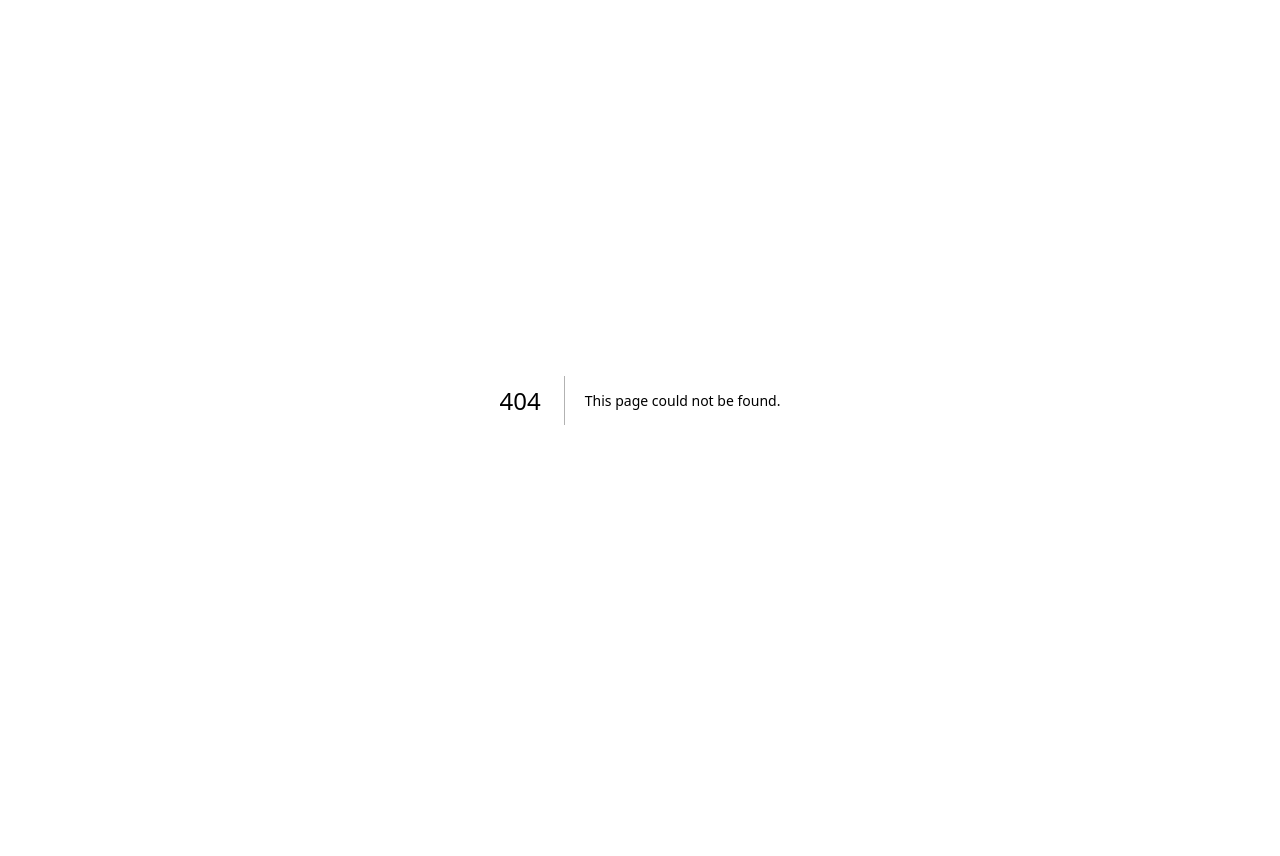
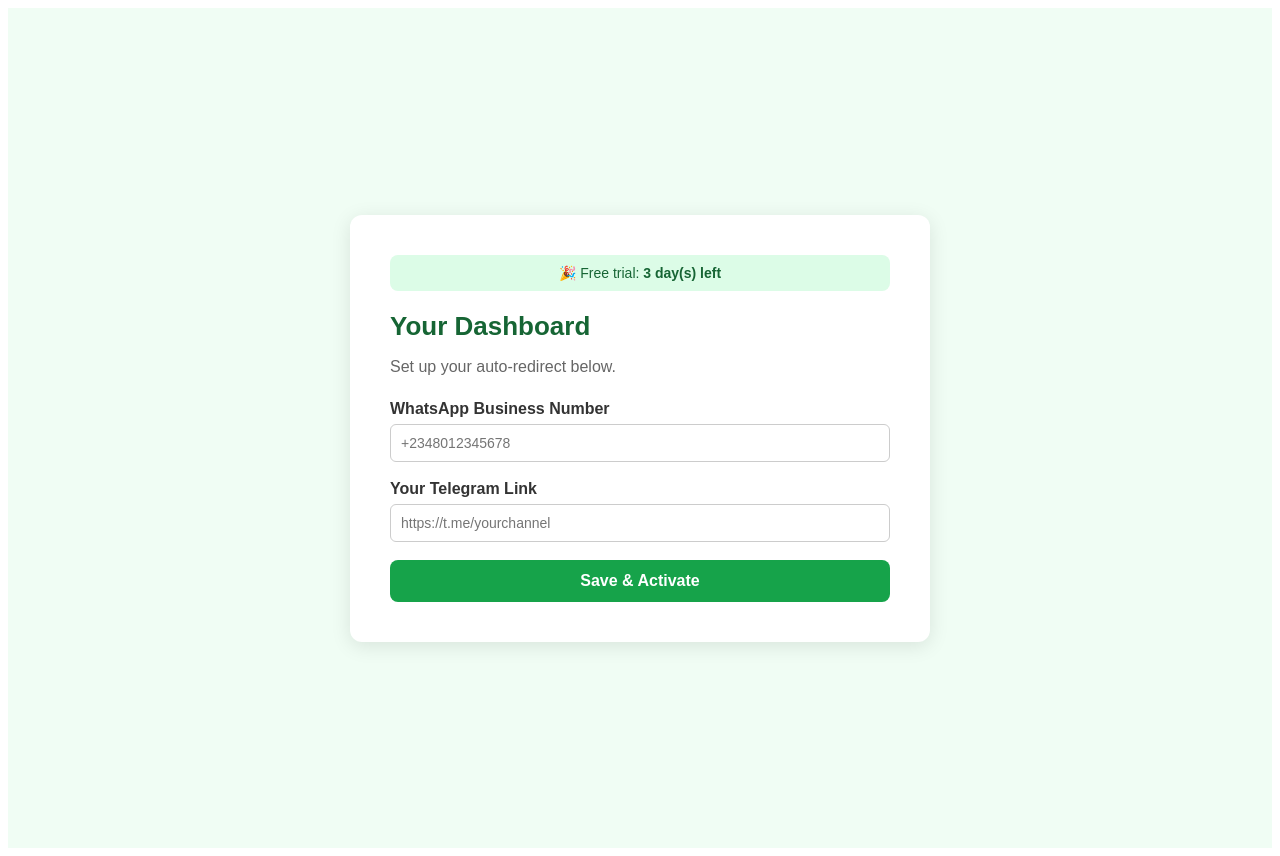
Before and after one commit to Akstar717/wa-redirect-app, a Next.js app: page /dashboard in a window 1280 px wide. Before the commit this address had no page. Before the commit the page ends 800 px from the top, so only its background shows below. Built offline with nearby package versions, Linux system fonts and the light colour scheme.

Commit message:
Create dashboard.js

```diff
--- /dev/null
+++ b/pages/dashboard.js
@@ -0,0 +1,159 @@
+import { useState, useEffect } from 'react';
+
+const TRIAL_DAYS = 3;
+
+export default function Dashboard() {
+  const [whatsappNumber, setWhatsappNumber] = useState('');
+  const [telegramLink, setTelegramLink] = useState('');
+  const [message, setMessage] = useState('');
+  const [trialStatus, setTrialStatus] = useState(null);
+
+  // Check trial status when the page loads
+  useEffect(() => {
+    const savedNumber = localStorage.getItem('whatsapp_number') || '';
+    const savedLink = localStorage.getItem('telegram_link') || '';
+    setWhatsappNumber(savedNumber);
+    setTelegramLink(savedLink);
+
+    let startDate = localStorage.getItem('trial_start');
+    if (!startDate) {
+      // First time visiting — start the trial now
+      startDate = new Date().toISOString();
+      localStorage.setItem('trial_start', startDate);
+    }
+
+    const start = new Date(startDate);
+    const now = new Date();
+    const daysUsed = Math.floor((now - start) / (1000 * 60 * 60 * 24));
+    const daysLeft = TRIAL_DAYS - daysUsed;
+
+    if (daysLeft > 0) {
+      setTrialStatus({ active: true, daysLeft });
+    } else {
+      setTrialStatus({ active: false, daysLeft: 0 });
+    }
+  }, []);
+
+  const saveSettings = async () => {
+    if (!whatsappNumber || !telegramLink) {
+      setMessage('Please fill in both fields.');
+      return;
+    }
+    localStorage.setItem('whatsapp_number', whatsappNumber);
+    localStorage.setItem('telegram_link', telegramLink);
+    setMessage('✅ Saved! Your auto-redirect is now active.');
+  };
+
+  // Loading state
+  if (!trialStatus) {
+    return <div style={styles.page}><p>Loading...</p></div>;
+  }
+
+  // Trial expired — show paywall
+  if (!trialStatus.active) {
+    return (
+      <div style={styles.page}>
+        <div style={styles.card}>
+          <h1 style={styles.title}>⏰ Your Free Trial Has Ended</h1>
+          <p style={styles.subtitle}>
+            Your 3-day free trial is over. Subscribe for just <b>$7/month</b> to keep using WA Redirect.
+          </p>
+          <button style={styles.button} onClick={() => alert('Paystack coming on Day 5!')}>
+            Pay $7/month
+          </button>
+        </div>
+      </div>
+    );
+  }
+
+  // Trial active — show dashboard
+  return (
+    <div style={styles.page}>
+      <div style={styles.card}>
+        <div style={styles.banner}>
+          🎉 Free trial: <b>{trialStatus.daysLeft} day(s) left</b>
+        </div>
+
+        <h1 style={styles.title}>Your Dashboard</h1>
+        <p style={styles.subtitle}>Set up your auto-redirect below.</p>
+
+        <label style={styles.label}>WhatsApp Business Number</label>
+        <input
+          type="text"
+          placeholder="+2348012345678"
+          value={whatsappNumber}
+          onChange={(e) => setWhatsappNumber(e.target.value)}
+          style={styles.input}
+        />
+
+        <label style={styles.label}>Your Telegram Link</label>
+        <input
+          type="url"
+          placeholder="https://t.me/yourchannel"
+          value={telegramLink}
+          onChange={(e) => setTelegramLink(e.target.value)}
+          style={styles.input}
+        />
+
+        <button onClick={saveSettings} style={styles.button}>
+          Save & Activate
+        </button>
+
+        {message && <p style={styles.message}>{message}</p>}
+      </div>
+    </div>
+  );
+}
+
+const styles = {
+  page: {
+    minHeight: '100vh',
+    background: '#f0fdf4',
+    display: 'flex',
+    alignItems: 'center',
+    justifyContent: 'center',
+    fontFamily: 'Arial, sans-serif',
+    padding: '20px',
+  },
+  card: {
+    background: 'white',
+    padding: '40px',
+    borderRadius: '12px',
+    boxShadow: '0 4px 20px rgba(0,0,0,0.1)',
+    maxWidth: '500px',
+    width: '100%',
+  },
+  banner: {
+    background: '#dcfce7',
+    color: '#166534',
+    padding: '10px',
+    borderRadius: '8px',
+    textAlign: 'center',
+    marginBottom: '20px',
+    fontSize: '14px',
+  },
+  title: { fontSize: '26px', color: '#166534', marginBottom: '8px' },
+  subtitle: { color: '#666', marginBottom: '24px' },
+  label: { display: 'block', marginBottom: '6px', fontWeight: 'bold', color: '#333' },
+  input: {
+    width: '100%',
+    padding: '10px',
+    marginBottom: '18px',
+    border: '1px solid #ccc',
+    borderRadius: '6px',
+    fontSize: '14px',
+    boxSizing: 'border-box',
+  },
+  button: {
+    width: '100%',
+    background: '#16a34a',
+    color: 'white',
+    padding: '12px',
+    border: 'none',
+    borderRadius: '8px',
+    fontSize: '16px',
+    fontWeight: 'bold',
+    cursor: 'pointer',
+  },
+  message: { marginTop: '16px', textAlign: 'center', color: '#166534' },
+};
```
